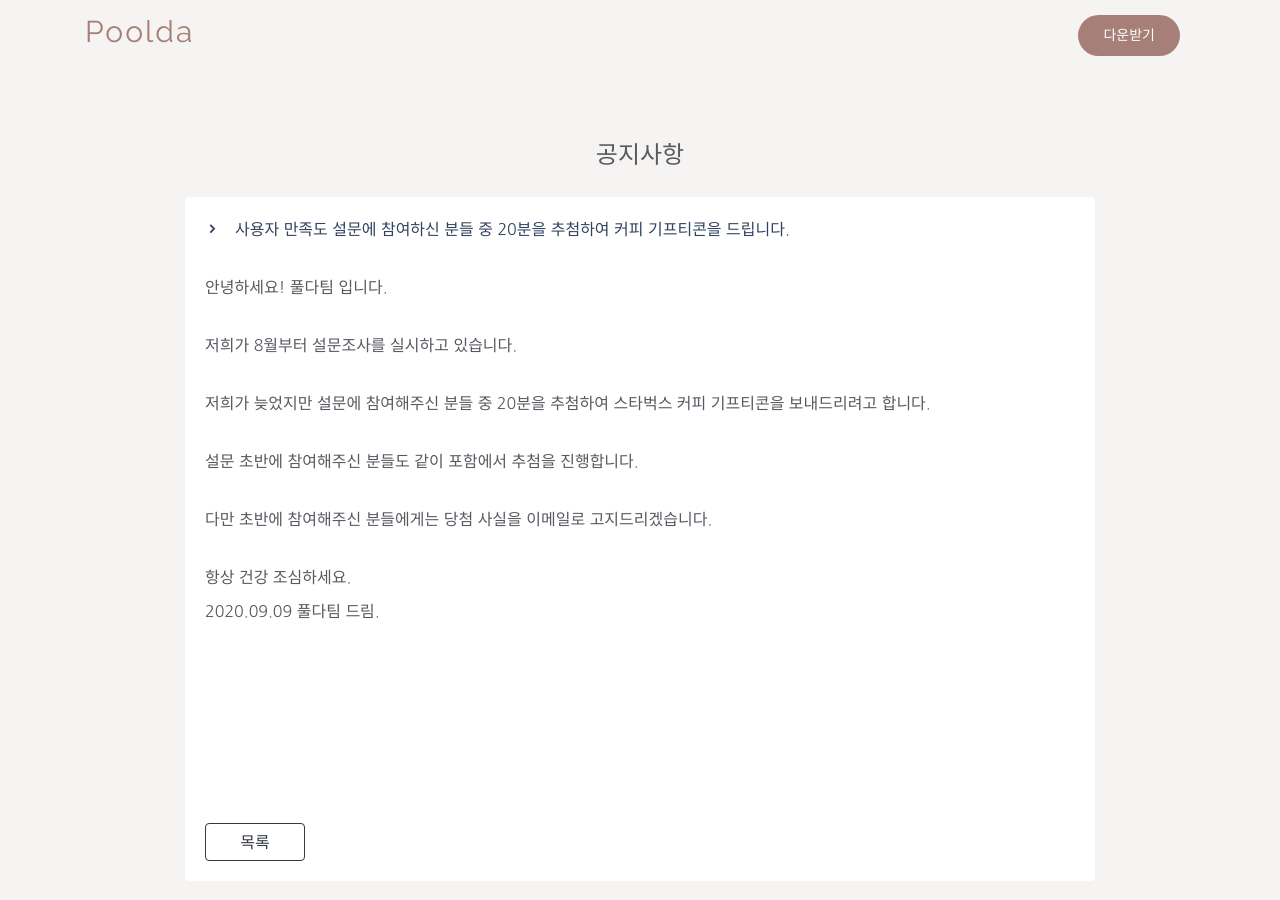
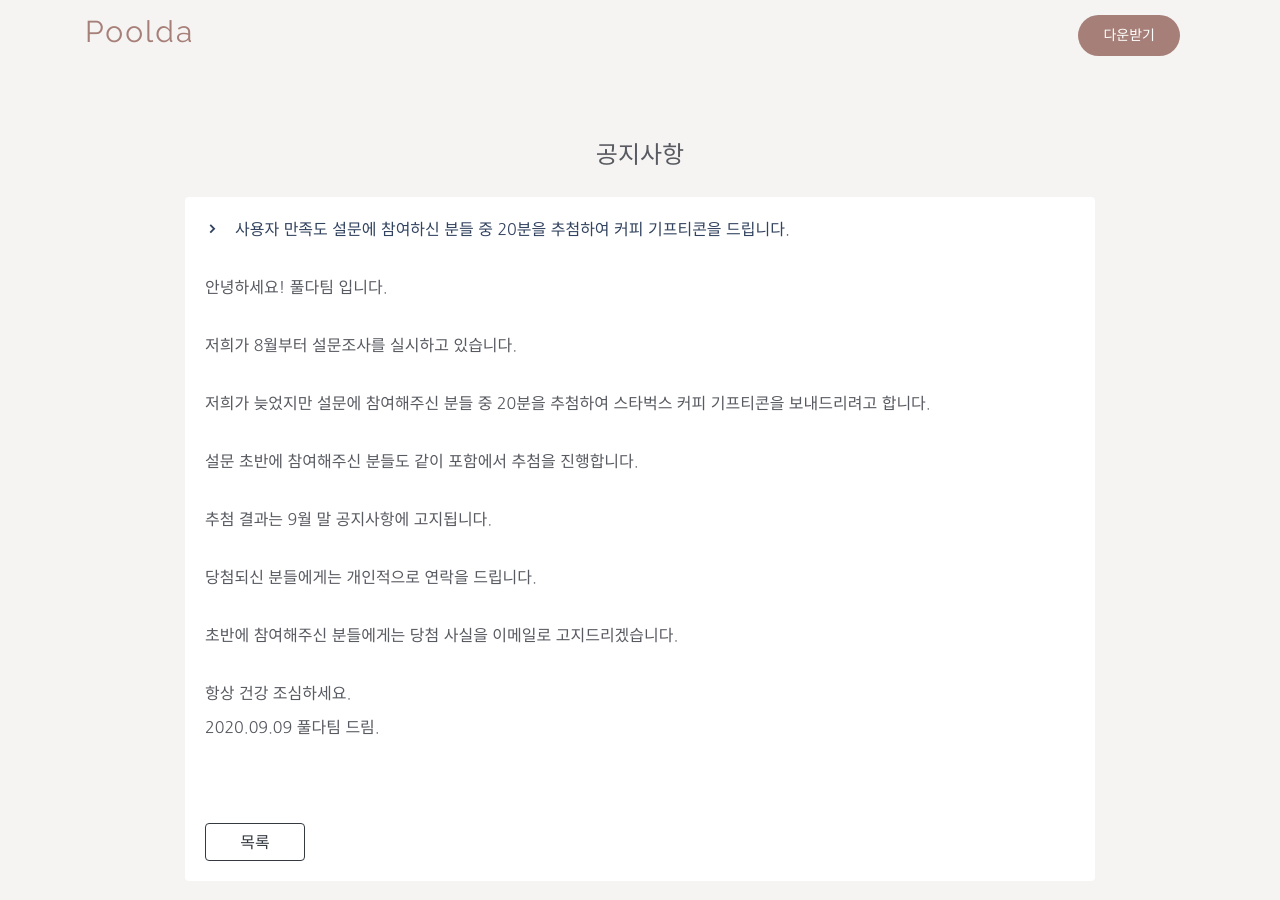
Before and after one commit to Anseilen/anseilen.github.io, a Jekyll site: the page built from _posts/2020-09-09-survey.md, in a window 1280 px wide and 900 px high. Built offline with Jekyll 4.4.1, drawn with Linux system fonts in a browser that asks for light colours.

Commit message:
설문 기프티콘 안내 메세지 추가

```diff
--- a/_posts/2020-09-09-survey.md
+++ b/_posts/2020-09-09-survey.md
@@ -11,7 +11,11 @@ title: 사용자 만족도 설문에 참여하신 분들 중 20분을 추첨하
 
 설문 초반에 참여해주신 분들도 같이 포함에서 추첨을 진행합니다.<br /><br />
 
-다만 초반에 참여해주신 분들에게는 당첨 사실을 이메일로 고지드리겠습니다.<br /><br />
+추첨 결과는 9월 말 공지사항에 고지됩니다. <br /><br />
+
+당첨되신 분들에게는 개인적으로 연락을 드립니다.<br /><br />
+
+초반에 참여해주신 분들에게는 당첨 사실을 이메일로 고지드리겠습니다.<br /><br />
 
 
 항상 건강 조심하세요. <br />
--- a/notification.json
+++ b/notification.json
@@ -1,5 +1,5 @@
 {
-  "date": "2020-08-27",
-  "msg": "풀다팀에서 안내드립니다. 꼭 확인해주세요:)",
-  "link": "https://pooolda.com/2020/08/27/stt_notice.html"
+  "date": "2020-09-09",
+  "msg": "설문에 참여하신 분들 중 추첨을 통해 20분에게 커피 기프티콘을 드립니다. 공지사항을 확인해 주세요.",
+  "link": "https://pooolda.com/2020/09/09/survey.html"
 }
```
